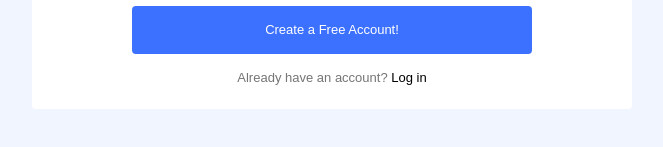
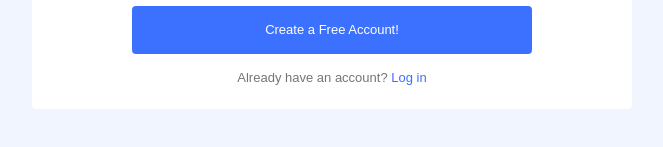
Before and after one commit to wind83410/test-form, an Angular app: page / in a window 1280 px wide. Shown: the part 589-736 px from the top of the page, without its empty margins (308-971 px from the left). Built offline with nearby package versions, Linux system fonts and the light colour scheme.

Commit message:
fix: 修正登入連結顏色

```diff
--- a/src/app/app.component.html
+++ b/src/app/app.component.html
@@ -139,7 +139,7 @@
           <button type="submit" class="form-btn">Create a Free Account!</button>
         </div>
         <div class="col-2 text-center">
-          <span>Already have an account? <a href="#" class="link">Log in</a></span>
+          <span>Already have an account? <a href="#" class="link link--highlight">Log in</a></span>
         </div>
       </div>
     </form>
--- a/src/app/app.component.scss
+++ b/src/app/app.component.scss
@@ -17,6 +17,10 @@
 .form-btn {
   width: 100%;
   min-height: 3rem;
+}
+
+.link--highlight {
+  color: var(--blue-0);
 }
 
 /******
```
